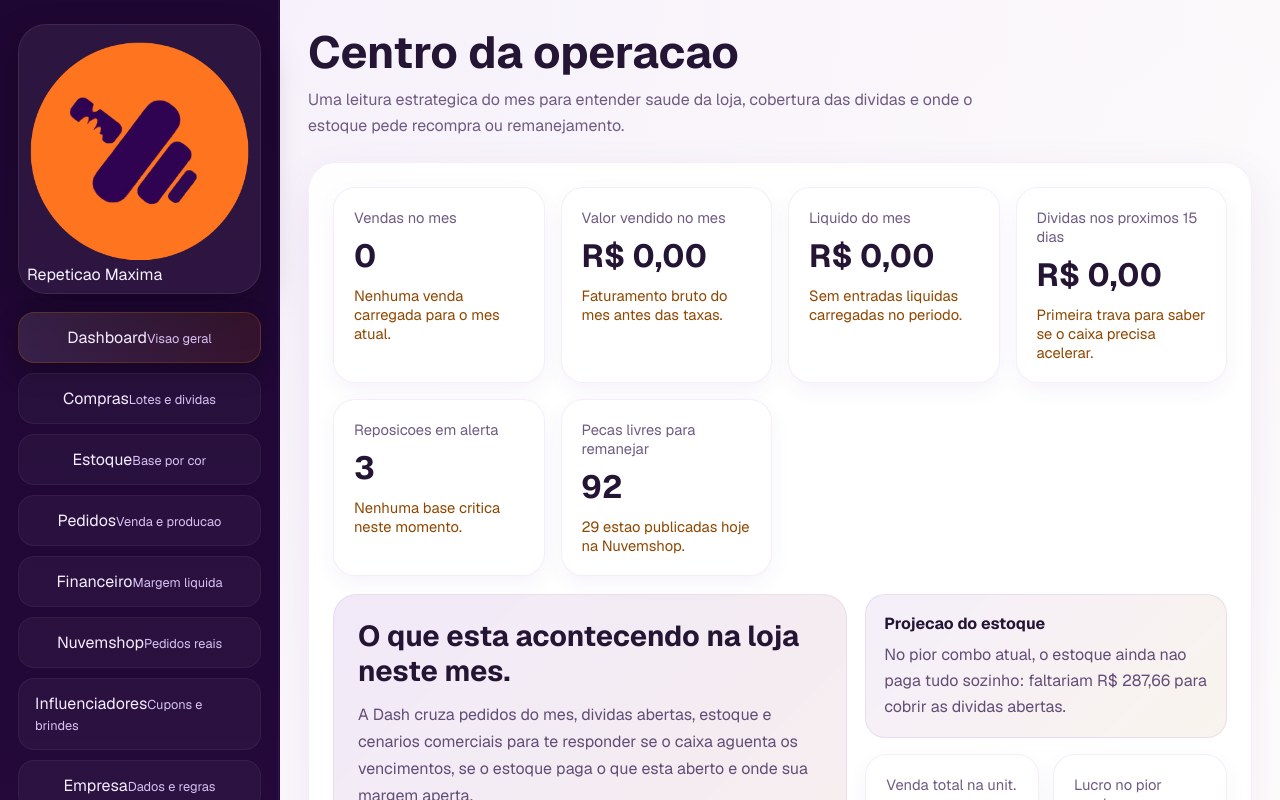
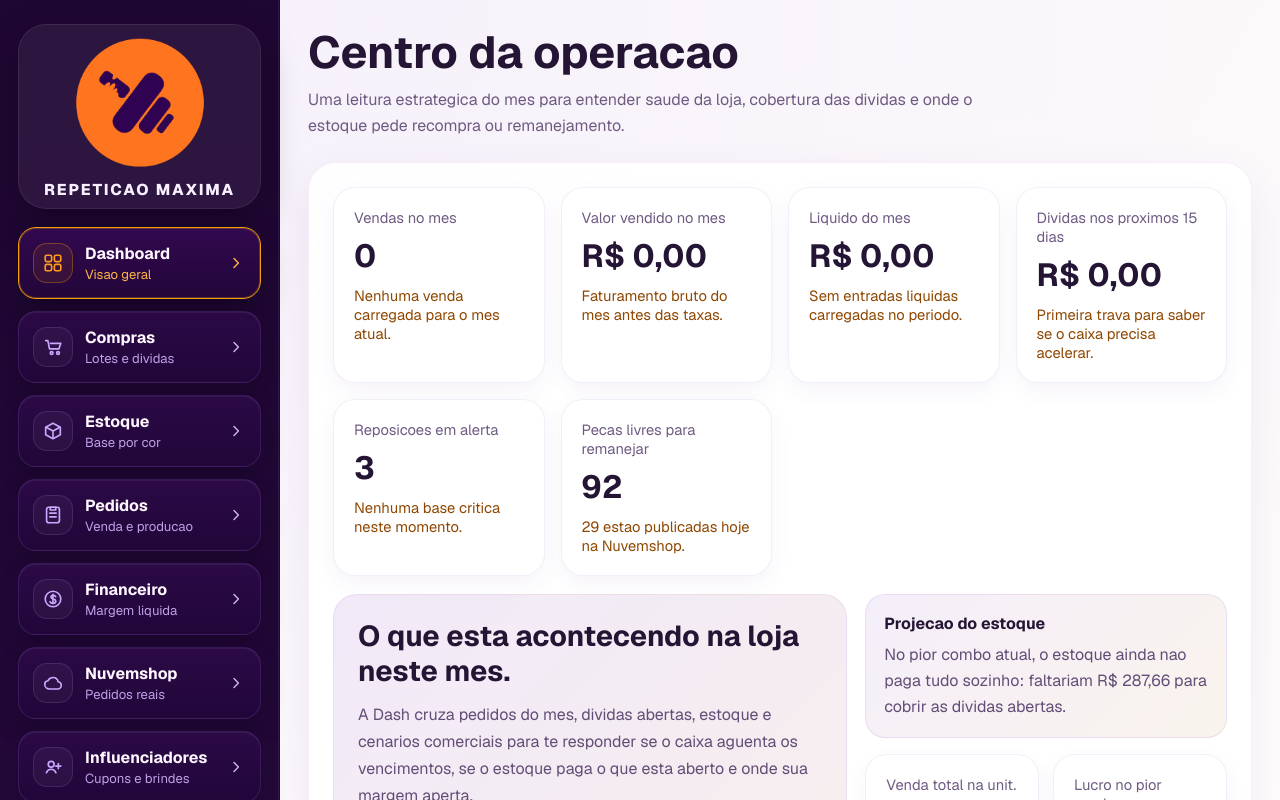
Before and after one commit to TwinexTecnologia/Repeticao-maxima, a Next.js app in the folder web/: page / in a window 1280 px wide. Shown: the top 800 px of the page. Built offline with nearby package versions, Linux system fonts and the light colour scheme; no server answers.

Commit message:
feat: estiliza menu lateral novo

```diff
--- a/web/src/components/panel.module.css
+++ b/web/src/components/panel.module.css
@@ -25,56 +25,132 @@
   background: rgba(255, 255, 255, 0.06);
   border: 1px solid rgba(255, 255, 255, 0.08);
   box-shadow: 0 18px 36px rgba(8, 2, 14, 0.34);
+  display: grid;
+  justify-items: center;
+  gap: 10px;
 }
 
 .brandLogoWrap {
   display: flex;
   align-items: center;
   justify-content: center;
+  width: 100%;
 }
 
 .brandLogo {
-  width: 100%;
+  width: min(132px, 100%);
   height: auto;
   display: block;
+}
+
+.brandName {
+  font-size: 0.98rem;
+  font-weight: 800;
+  letter-spacing: 0.12em;
+  text-transform: uppercase;
+  color: #f8efff;
+  text-align: center;
 }
 
 .nav {
   margin-top: 18px;
   display: grid;
-  gap: 10px;
+  gap: 12px;
 }
 
 .navLink {
-  display: flex;
+  display: grid;
+  grid-template-columns: 40px minmax(0, 1fr) 20px;
   align-items: center;
-  justify-content: space-between;
-  padding: 14px 16px;
-  border-radius: 16px;
+  gap: 12px;
+  padding: 15px 14px;
+  border-radius: 18px;
   color: #f5ecff;
-  background: rgba(255, 255, 255, 0.04);
-  border: 1px solid rgba(255, 255, 255, 0.05);
+  background:
+    linear-gradient(180deg, rgba(44, 10, 70, 0.96) 0%, rgba(34, 6, 58, 0.94) 100%);
+  border: 1px solid rgba(164, 122, 255, 0.16);
+  box-shadow:
+    inset 0 1px 0 rgba(255, 255, 255, 0.06),
+    0 12px 24px rgba(5, 1, 14, 0.24);
   transition:
     border-color 0.2s ease,
     background 0.2s ease,
-    transform 0.2s ease;
+    transform 0.2s ease,
+    box-shadow 0.2s ease;
 }
 
 .navLink:hover {
   transform: translateX(2px);
-  border-color: rgba(255, 255, 255, 0.14);
-  background: rgba(255, 255, 255, 0.08);
+  border-color: rgba(255, 195, 84, 0.32);
+  box-shadow:
+    inset 0 1px 0 rgba(255, 255, 255, 0.08),
+    0 16px 32px rgba(5, 1, 14, 0.28);
 }
 
 .navLinkActive {
-  border-color: rgba(176, 90, 0, 0.32);
-  background: linear-gradient(90deg, rgba(255, 255, 255, 0.1), rgba(176, 90, 0, 0.14));
-  box-shadow: 0 10px 24px rgba(6, 1, 12, 0.32);
+  border-color: #f59e0b;
+  background:
+    linear-gradient(180deg, rgba(50, 9, 79, 0.98) 0%, rgba(35, 6, 58, 0.96) 100%);
+  box-shadow:
+    inset 0 0 0 1px rgba(245, 158, 11, 0.28),
+    0 14px 30px rgba(6, 1, 12, 0.34);
+}
+
+.navIconWrap {
+  width: 40px;
+  height: 40px;
+  border-radius: 14px;
+  display: inline-flex;
+  align-items: center;
+  justify-content: center;
+  color: #caa8ff;
+  background: rgba(255, 255, 255, 0.04);
+  border: 1px solid rgba(202, 168, 255, 0.14);
+}
+
+.navIconWrap svg {
+  width: 22px;
+  height: 22px;
+}
+
+.navLinkActive .navIconWrap {
+  color: #ff9a1f;
+  border-color: rgba(245, 158, 11, 0.32);
+  background: rgba(245, 158, 11, 0.08);
+}
+
+.navCopy {
+  min-width: 0;
+  display: grid;
+  gap: 2px;
+}
+
+.navLabel {
+  font-size: 1rem;
+  font-weight: 700;
+  color: #fff7ff;
 }
 
 .navHint {
-  font-size: 0.8rem;
-  color: #d7c2f3;
+  font-size: 0.82rem;
+  color: #bda0e6;
+}
+
+.navLinkActive .navHint,
+.navLinkActive .navArrow {
+  color: #ffb347;
+}
+
+.navArrow {
+  display: inline-flex;
+  align-items: center;
+  justify-content: center;
+  color: #cdb7ee;
+}
+
+.navArrow svg {
+  width: 16px;
+  height: 16px;
 }
 
 .content {
```
